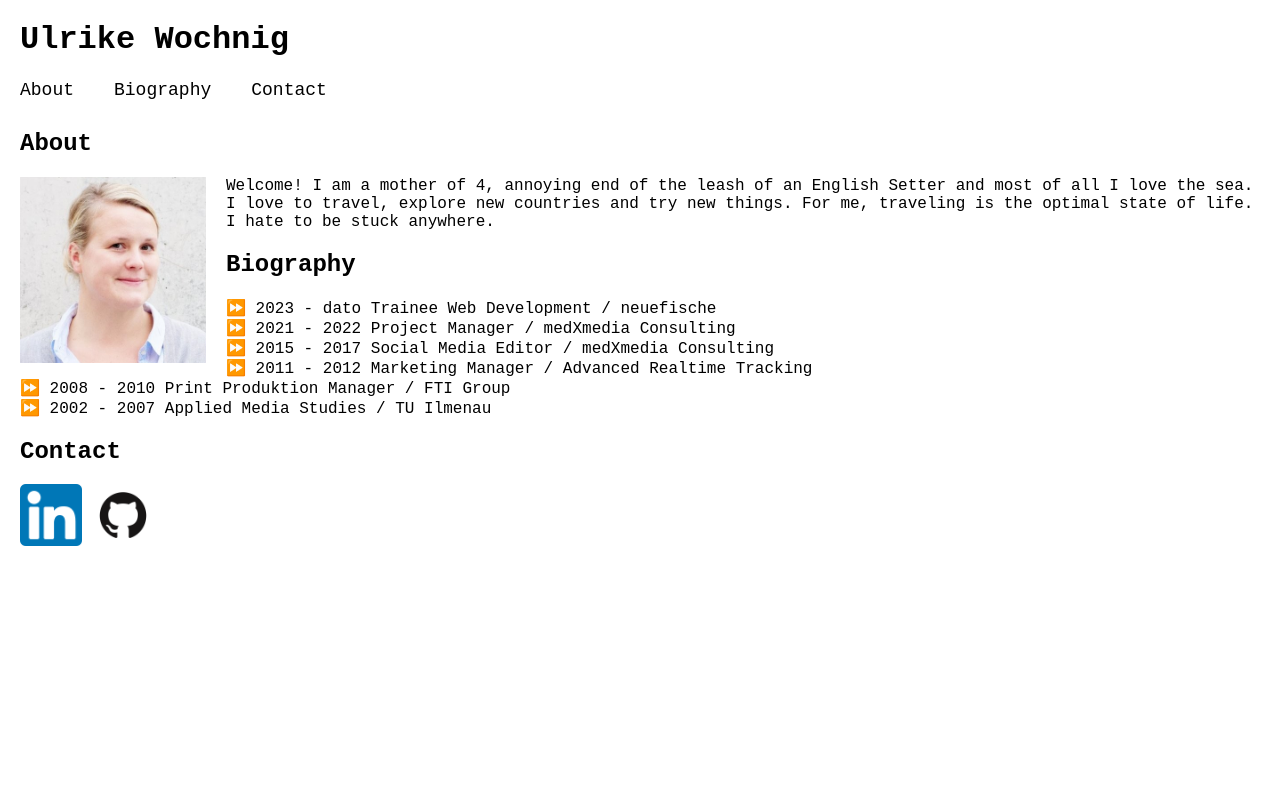
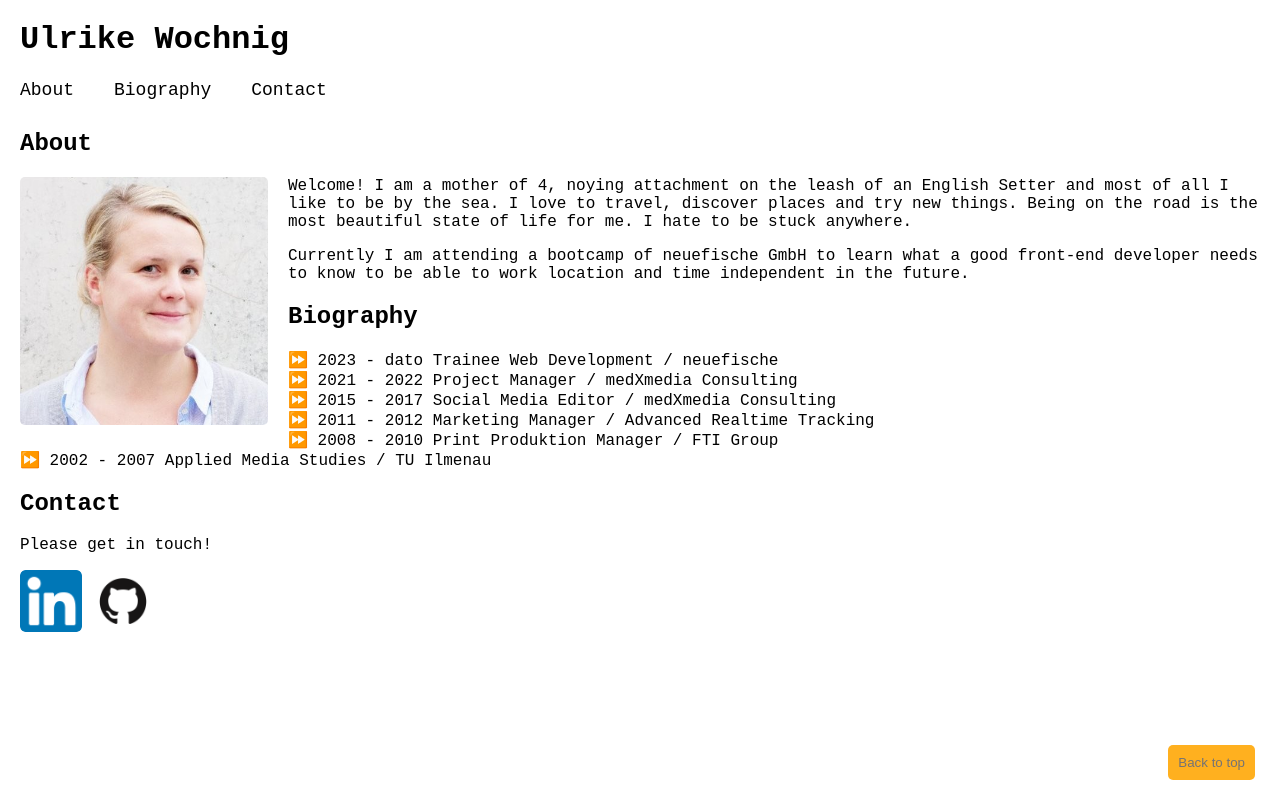
Before and after one commit to uwoch/personal-website, a plain HTML site: page index.html in a window 1280 px wide. Drawn offline with Linux system fonts and the light colour scheme.

Commit message:
add button

```diff
--- a/index.html
+++ b/index.html
@@ -10,7 +10,6 @@
 <body>
     <header>
         <h1>Ulrike Wochnig</h1>
-    </header>
         <nav>
             <ul class="menu">
                 <li><a href="#about">About</a></li>
@@ -18,13 +17,15 @@
                 <li><a href="#contact">Contact</a></li>
             </ul>
         </nav>
+    </header>
         <main>
     <section class="about">
         <h2>About</h2>
           <figure><img class="left" src="/assets/rike.jpg" alt="portrait of me">
         </figure>
-        <p>Welcome! I am a mother of 4, annoying end of the leash of an English Setter and most of all I love the sea. I love to travel, explore new countries and try new things. For me, traveling is the optimal state of life. I hate to be stuck anywhere.
+        <p>Welcome! I am a mother of 4, noying attachment on the leash of an English Setter and most of all I like to be by the sea. I love to travel, discover places and try new things. Being on the road is the most beautiful state of life for me. I hate to be stuck anywhere.
           </p>
+          <p>Currently I am attending a bootcamp of neuefische GmbH to learn what a good front-end developer needs to know to be able to work location and time independent in the future.</p>
     </section>
     <section class="biography">
         <p>
@@ -41,6 +42,7 @@
     </section>
     <section class="contact">
         <h2>Contact</h2>
+        <p>Please get in touch!</p>
         <p>
             <a href="https://www.linkedin.com/in/ulrike-wochnig" target="_blank"><img class="logo" src="/assets/Linkedin.png" alt="Logo Linkedin"></a>
 
@@ -48,6 +50,9 @@
 
           </p>
     </section>
+    <button class="button">
+        <a class="button__link" href="#">Back to top</a>
+      </button>
 </main>
     <footer>
 
--- a/styles.css
+++ b/styles.css
@@ -6,9 +6,10 @@
     margin: 20px;
   }
 img {
-  width: 15%;
+  width: 20%;
   margin-left: 0;
   margin-bottom: 10px;
+  border-radius: 5px;
 }
   .logo {
     width: 5%;
@@ -20,11 +21,9 @@ img {
   a:hover {
     color: orange;
     }
-
   a:visited {
     color: grey
   }
-
    section {
    padding-left: 0px;
   }
@@ -44,7 +43,6 @@ img {
   text-decoration: none;
   gap: 40px;
 }
-
 ul {
 list-style-type: none;
 padding: 0;
@@ -55,5 +53,17 @@ margin: 0;
 .about {
 margin-top: 30px;
 }
-.biography {
+.button {
+  position: fixed;
+  right: 25px;
+  bottom: 20px;
+  appearance: none;
+  border: none;
+  background: rgba(255, 166, 0, 0.879);
+  padding: 10px;
+  border-radius: 5px;
 }
+.button__link {
+  color: rgb(117, 116, 116);
+  text-decoration: none;
+}
```
